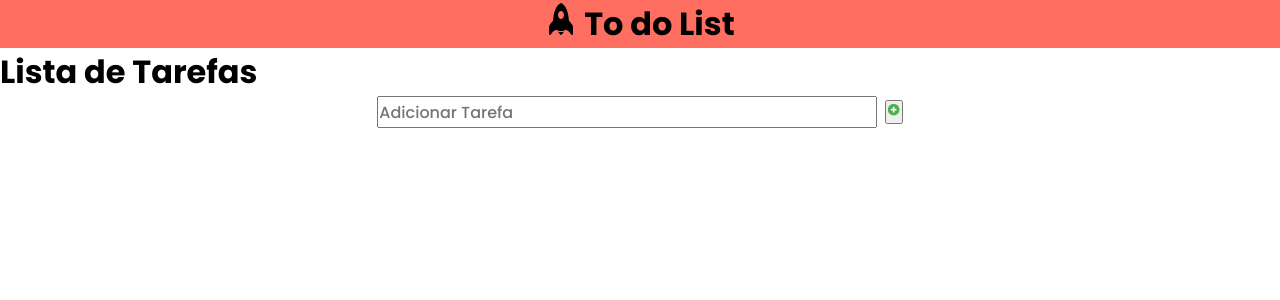
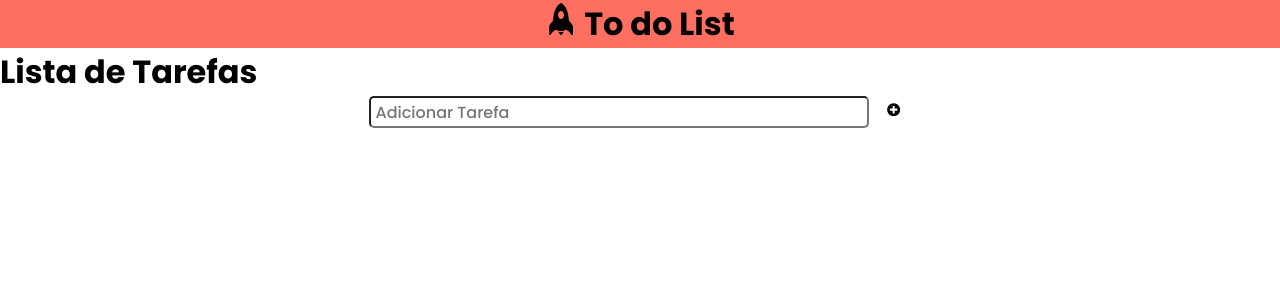
Before and after one commit to jeffmmartins/task-manager, a React (Create React App) app: page / in a window 1280 px wide. Shown: the top 300 px of the page. Built offline with nearby package versions, Linux system fonts and the light colour scheme.

Commit message:
style: updated input

```diff
--- a/src/components/Form/Form.tsx
+++ b/src/components/Form/Form.tsx
@@ -1,12 +1,12 @@
 import React from "react";
 import * as S from "./style"
-import { FcPlus } from "react-icons/fc";
+import { FaPlusCircle } from "react-icons/fa";
 
 export const Form: React.FC = () => {
     return (
         <S.ContainerSection>
             <S.InputSection type="text" placeholder="Adicionar Tarefa"/>
-            <button><FcPlus/></button>
+            <S.ButtonAddTask><FaPlusCircle /></S.ButtonAddTask>
         </S.ContainerSection>
     )
 }
--- a/src/components/Form/style.ts
+++ b/src/components/Form/style.ts
@@ -11,4 +11,13 @@ width: 500px;
 height: 32px;
 font-size: 1rem;
 font-weight: 500;
+padding: 5px;
+
+border-radius: 5px;
 `
+export const ButtonAddTask = styled.button`
+width: 35px;
+height: 32px;
+background-color: white;
+border: none;
+`
```
